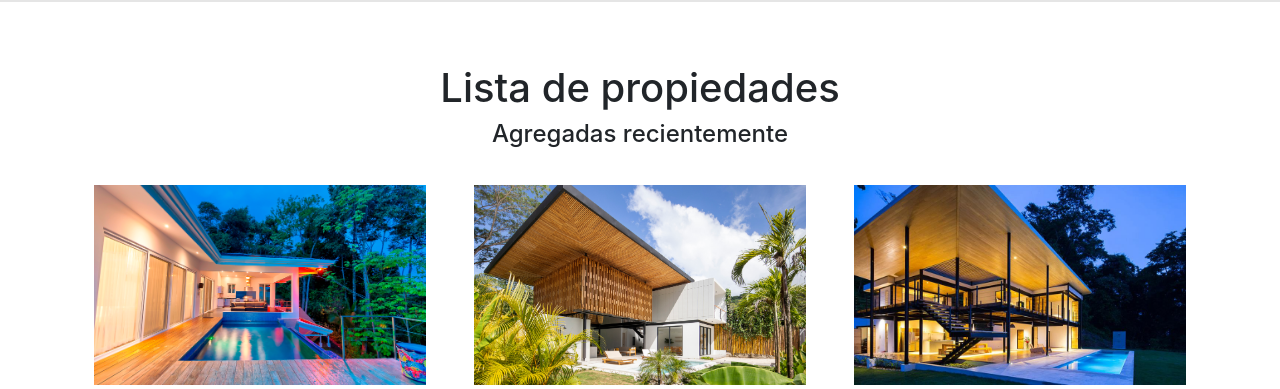
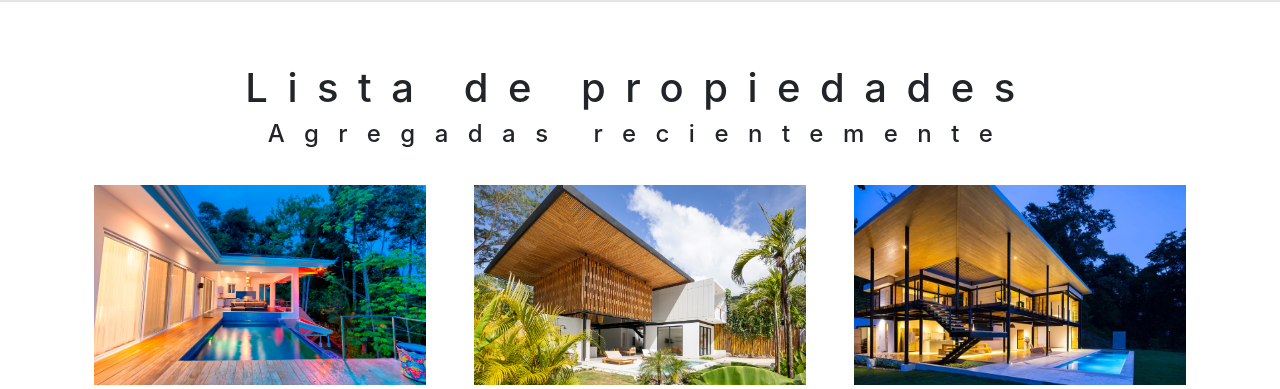
Before and after one commit to kezh97/dreamland_prop_CR, a PHP site: page /test.html in a window 1280 px wide. Shown: the part 78-467 px from the top of the page. Run offline with PHP 8.4, Linux system fonts and the light colour scheme; some libraries are stand-ins or nearby versions.

Commit message:
Update main.css

```diff
--- a/DREAMLANDV2.4/style/main.css
+++ b/DREAMLANDV2.4/style/main.css
@@ -151,13 +151,16 @@ nav{
 
 /* LISTING SECTION */
 
+.listing-title{
+	letter-spacing: 19.5px;
+}
+
 .listing-prop{
 	height: 100%;
 }
 
 .item-card{
 	border: 0px solid #fff;
-
 }
 
 .card-img{
```
